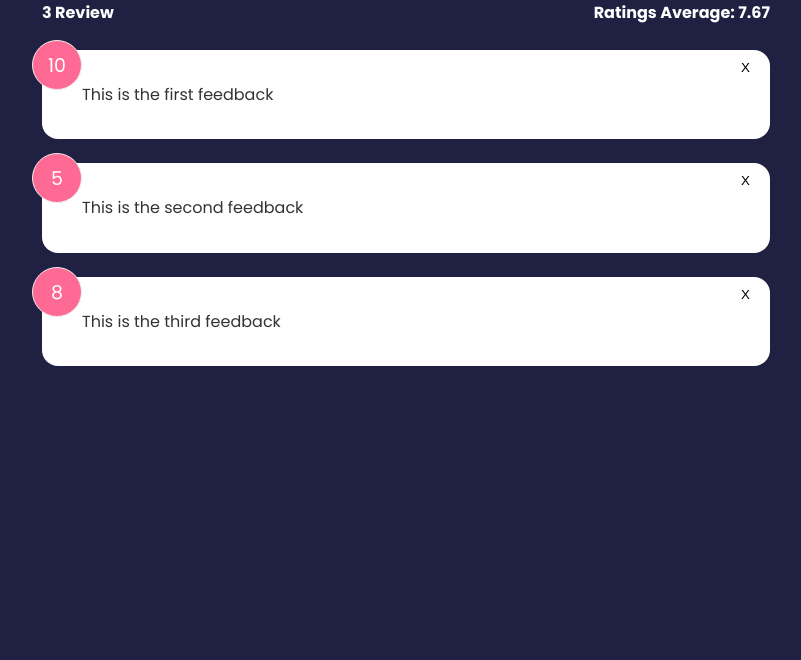
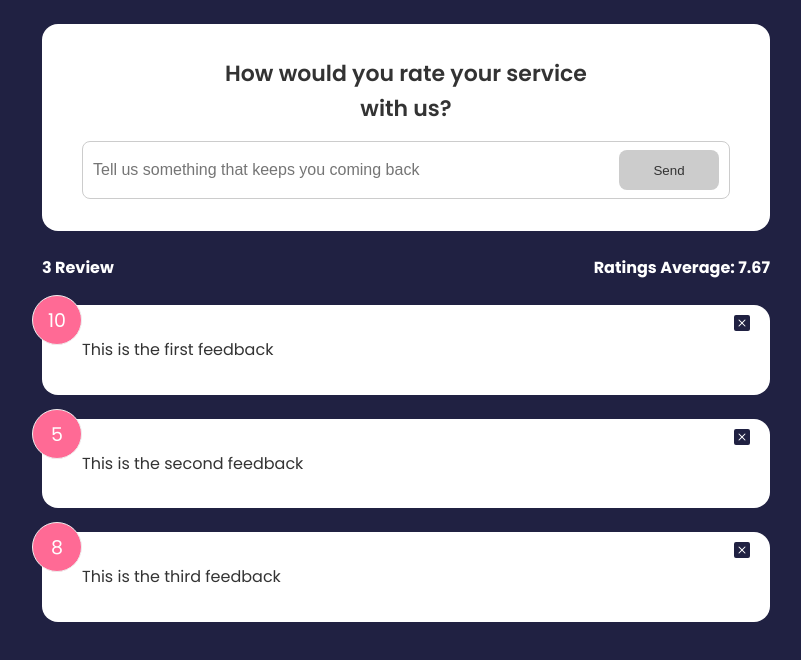
Before and after one commit to StevanFreeborn/feedback-app, a Svelte app: page / in a window 1280 px wide. Shown: the top 660 px of the page, without its empty margins (234-1035 px from the left). Built offline with nearby package versions, Linux system fonts and the light colour scheme.

Commit message:
style: add svg close button. fix: check for average that is NaN

```diff
--- a/src/App.svelte
+++ b/src/App.svelte
@@ -1,4 +1,5 @@
 <script lang="ts">
+  import FeedbackForm from "./components/FeedbackForm.svelte";
   import FeedbackList from "./components/FeedbackList.svelte";
   import FeedbackStats from "./components/FeedbackStats.svelte";
 
@@ -19,6 +20,7 @@
 </script>
 
 <main class="container">
+  <FeedbackForm />
   <FeedbackStats {count} {average} />
   <FeedbackList {feedback} on:delete-feedback={handleDeleteFeedback} />
 </main>
--- a/src/app.css
+++ b/src/app.css
@@ -20,5 +20,6 @@
 .container {
   max-width: 768px;
   margin: 0 auto;
+  margin-top: 1rem;
   padding: 0 20px;
 }
--- a/src/components/FeedbackItem.svelte
+++ b/src/components/FeedbackItem.svelte
@@ -20,7 +20,11 @@
   <div class="num-display">
     {item.rating}
   </div>
-  <button class="close" on:click={handleDelete}>X</button>
+  <button class="close" on:click={handleDelete}>
+    <svg xmlns="http://www.w3.org/2000/svg" width="16" height="16" fill="currentColor" class="bi bi-x-square-fill" viewBox="0 0 16 16">
+      <path d="M2 0a2 2 0 0 0-2 2v12a2 2 0 0 0 2 2h12a2 2 0 0 0 2-2V2a2 2 0 0 0-2-2H2zm3.354 4.646L8 7.293l2.646-2.647a.5.5 0 0 1 .708.708L8.707 8l2.647 2.646a.5.5 0 0 1-.708.708L8 8.707l-2.646 2.647a.5.5 0 0 1-.708-.708L7.293 8 4.646 5.354a.5.5 0 1 1 .708-.708z"/>
+    </svg>
+  </button>
   <p class="text-display">
     {item.text}
   </p>
@@ -49,5 +53,9 @@
     cursor: pointer;
     background: none;
     border: none;
+    color: #202142;
+    display: flex;
+    align-items: center;
+    justify-content: center;
   }
 </style>
--- a/src/components/FeedbackStats.svelte
+++ b/src/components/FeedbackStats.svelte
@@ -5,7 +5,7 @@
 
 <div class="feedback-stats">
   <h4>{count} Review</h4>
-  <h4>Ratings Average: {average.toFixed(2)}</h4>
+  <h4>Ratings Average: {Number.isNaN(average) ? 0 : average.toFixed(2)}</h4>
 </div>
 
 <style>
```
Also changed, not shown: 1 other file (tests, documents, lock files or other folders).
